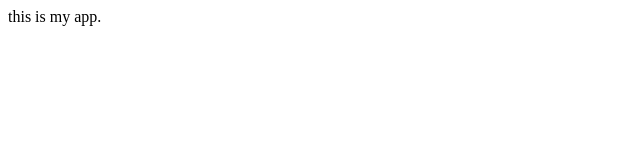
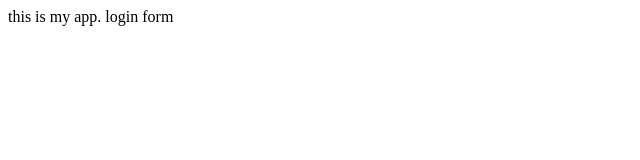
Before and after one commit to jod35/gitbasics, a plain HTML site: page index.html in a window 1280 px wide. Shown: the full height of the page, 0-640 px from the left. Drawn offline with Linux system fonts and the light colour scheme.

Commit message:
login form

```diff
--- /dev/null
+++ b/__pycahe__/app1.js
@@ -0,0 +1 @@
+console.log('Love');
--- /dev/null
+++ b/dir2/app2.js
@@ -0,0 +1 @@
+console.log("YO");
--- a/index.html
+++ b/index.html
@@ -6,6 +6,7 @@
 </head>
 <body>
     this is my app.
+    login form
 
 </body>
 </html>
```
Also changed, not shown: ,login.html (added, +1 -0 lines), log.txt (added).
